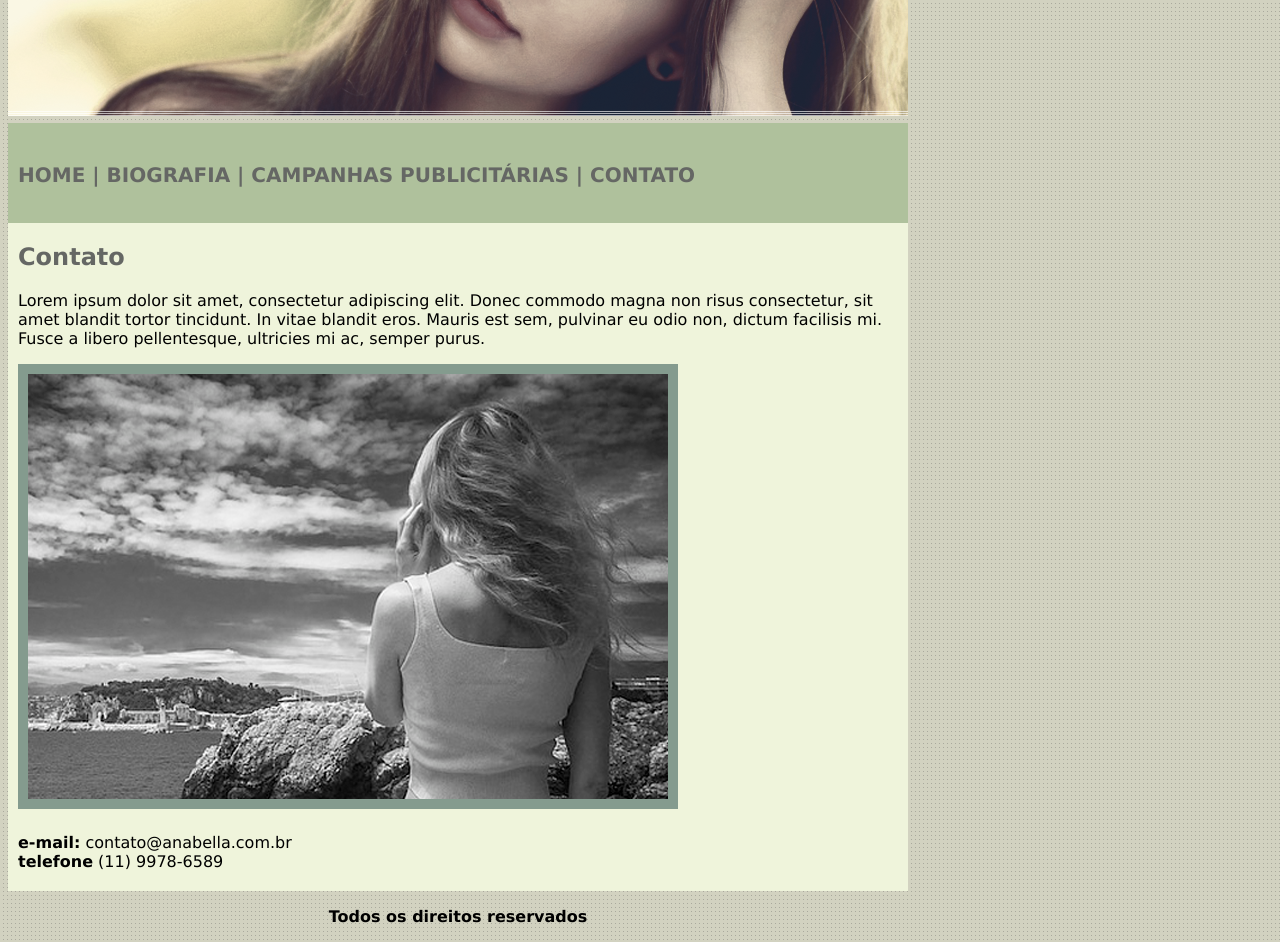
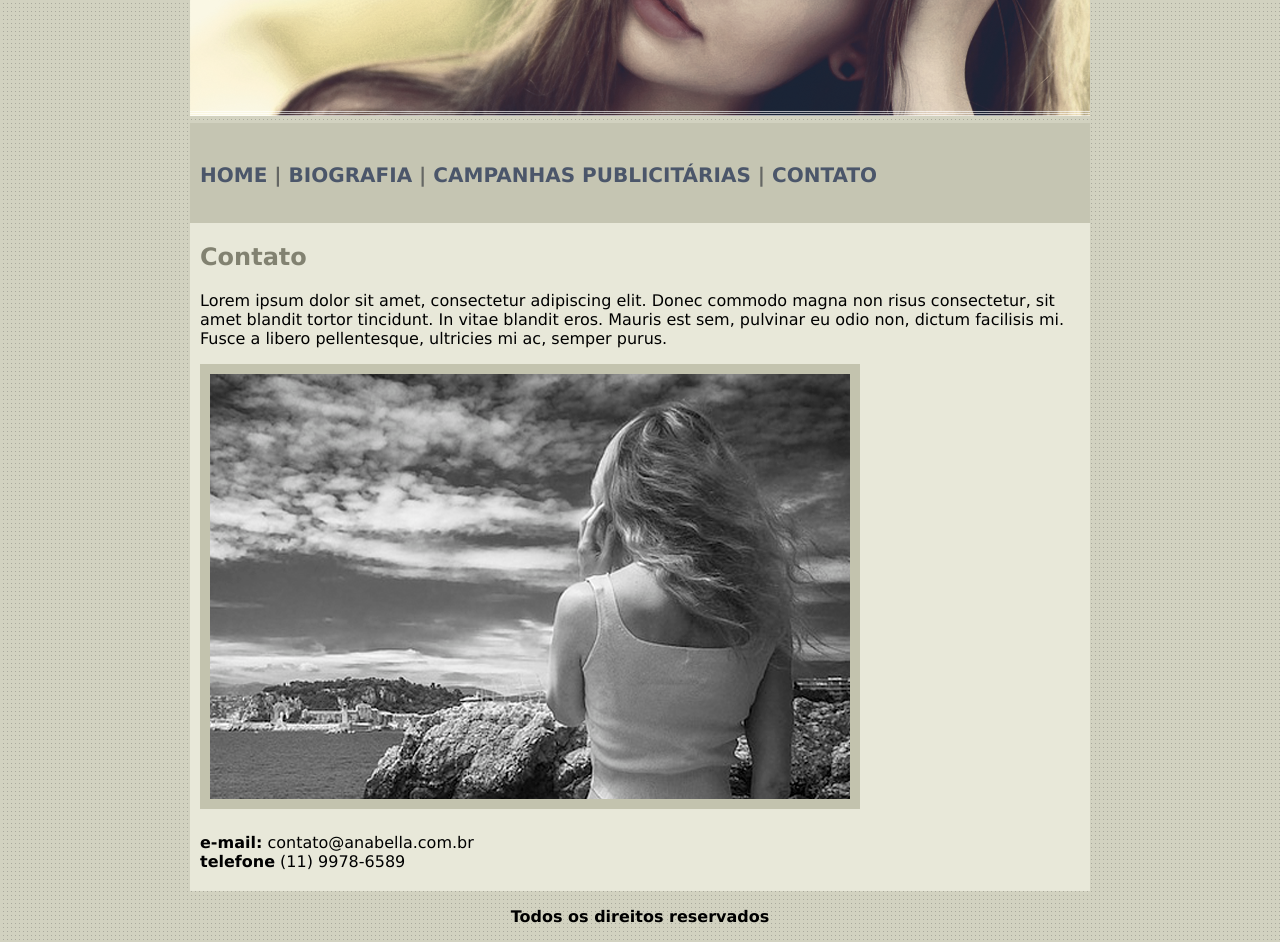
Before and after one commit to Gaitalino/Anna-Bella-modelo, a plain HTML site: page Anna Bella/contato.html in a window 1280 px wide. Shown: the part 280-1222 px from the top of the page. Drawn offline with Linux system fonts and the light colour scheme.

Commit message:
Cores da página atualizadas

```diff
--- a/Anna Bella/css/estilo.css
+++ b/Anna Bella/css/estilo.css
@@ -7,7 +7,7 @@
 }
 #menu{
 	font-weight: bold;
-	background-color: #AFC19C;
+	background-color: #c5c5b2;
 	font-size: 20px;
 	height: 100px;
 	color: #656764;
@@ -24,13 +24,14 @@
 }
 a {
 	text-decoration: none;
-		color: #656764;
+		color: #4b566a;
 }
 h2{
 	margin-top: 0px;
 }
 .container{
 	width: 900px;
+	margin: auto;
 }
 .content{
 	margin-left: 10px;
@@ -39,12 +40,12 @@ h2{
 
 }
 .content h2{
-	color: #656764;
+	color: #828271;
 }
 .content img{
 	border-style: solid;
 	border-width: 10px;
-	border-color: #849B8E;
+	border-color: #c3c3ae;
 }
 h1{
 	font-size: 0.1px;
@@ -55,7 +56,7 @@ body{
 	font-family: "Lucida sans"
 }
 article{
-	background-color: #EFF4DB;
+	background-color: #e8e8d9;
 }
 footer p{
 	font-weight: bold;
```
